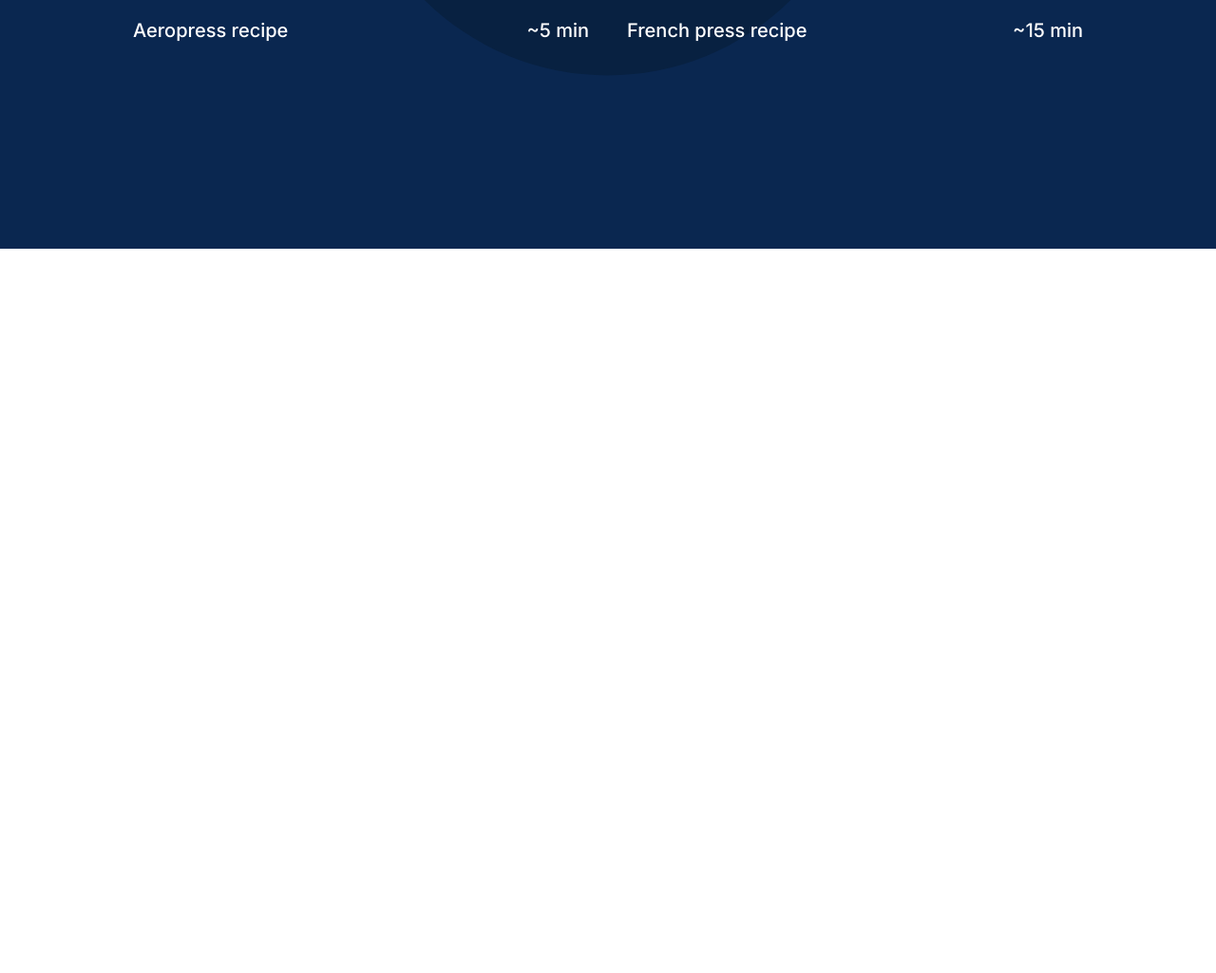
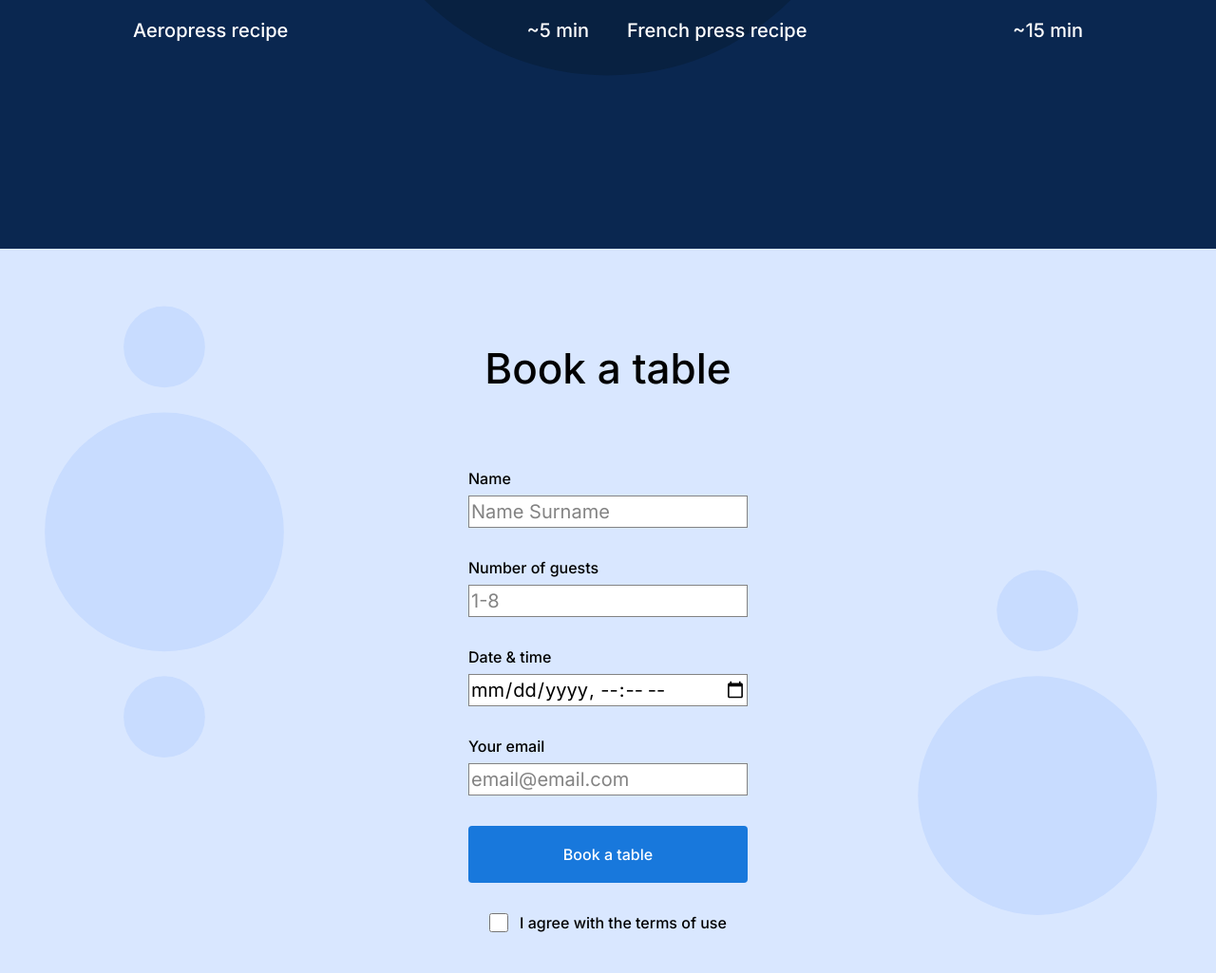
Before and after one commit to anandragothaman/se_project_coffeeshop, a plain HTML site: page index.html in a window 1280 px wide. Shown: the part 1392-2417 px from the top of the page at 95% size. Before the commit the page ends 1654 px from the top, so only its background shows below. Drawn offline with Linux system fonts and the light colour scheme.

Commit message:
Added Reservation changes

```diff
--- a/index.html
+++ b/index.html
@@ -100,7 +100,47 @@
             </div>
           </div>
         </section>
-        <section class="reservation" id="reservation"></section>
+        <section class="reservation" id="reservation">
+          <h3 class="reservation__title">Book a table</h3>
+          <form action="" class="form reservation__form">
+            <fieldset class="form__fieldset">
+              <label for="" class="form__label">Name</label>
+              <input
+                type="text"
+                class="form__input"
+                placeholder="Name Surname"
+                required
+              />
+
+              <label for="" class="form__label">Number of guests</label>
+              <input
+                type="number"
+                min="1"
+                max="8"
+                class="form__input"
+                placeholder="1-8"
+                required
+              />
+              <label for="" class="form__label">Date & time</label>
+              <input type="datetime-local" class="form__input" required />
+              <label for="" class="form__label">Your email</label>
+              <input
+                type="email"
+                class="form__input"
+                placeholder="email@email.com"
+                required
+              />
+            </fieldset>
+            <button class="form__button">Book a table</button>
+            <label for="" class="form__label form__label_checkbox">
+              <input
+                type="checkbox"
+                class="form__input form__input_checkbox"
+                required
+              />I agree with the terms of use</label
+            >
+          </form>
+        </section>
         <section class="menu" id="menu"></section>
         <section class="about" id="about"></section>
       </main>
--- a/pages/index.css
+++ b/pages/index.css
@@ -131,3 +131,74 @@
   font-size: 20px;
   line-height: 30px;
 }
+.reservation {
+  background: #d9e7ff url(../images/background_reservation.svg) no-repeat center
+    center;
+  background-size: cover;
+  display: flex;
+  flex-direction: column;
+  align-items: center;
+  color: #000;
+}
+.reservation__title {
+  margin: 100px 0 80px 0;
+  font-weight: inherit;
+  font-size: 44px;
+  line-height: 52px;
+}
+.form {
+  display: flex;
+  flex-direction: column;
+  margin: 0 0 120px 0;
+}
+.form__fieldset {
+  display: flex;
+  flex-direction: column;
+  border: none;
+  margin: 0;
+  padding: 0;
+}
+.form__label {
+  margin-bottom: 8px;
+}
+.form__input {
+  margin-bottom: 32px;
+  font-weight: normal;
+  font-size: 20px;
+  line-height: 30px;
+  max-width: 385px;
+  border: 1px solid #838383;
+}
+.form__button {
+  border-radius: 4px;
+  background-color: #1878dc;
+  color: #fff;
+  font-style: normal;
+  font-weight: 500;
+  font-size: 16px;
+  line-height: 20px;
+  padding: 20px 0 20px 0;
+  border: none;
+  margin-bottom: 32px;
+  /*transition: background-color 0.5s ease-in 2s;*/
+}
+.form__button:hover {
+  background-color: #3f96f3;
+}
+.form__input_checkbox {
+  border-radius: 2px;
+  width: 20px;
+  height: 20px;
+}
+.form__input::placeholder {
+  color: #838383;
+}
+.form__input::-ms-input-placeholder {
+  /* Edge 12-18 */
+  color: #838383;
+}
+.form__label_checkbox {
+  display: flex;
+  justify-content: center;
+  gap: 12px;
+}
```
